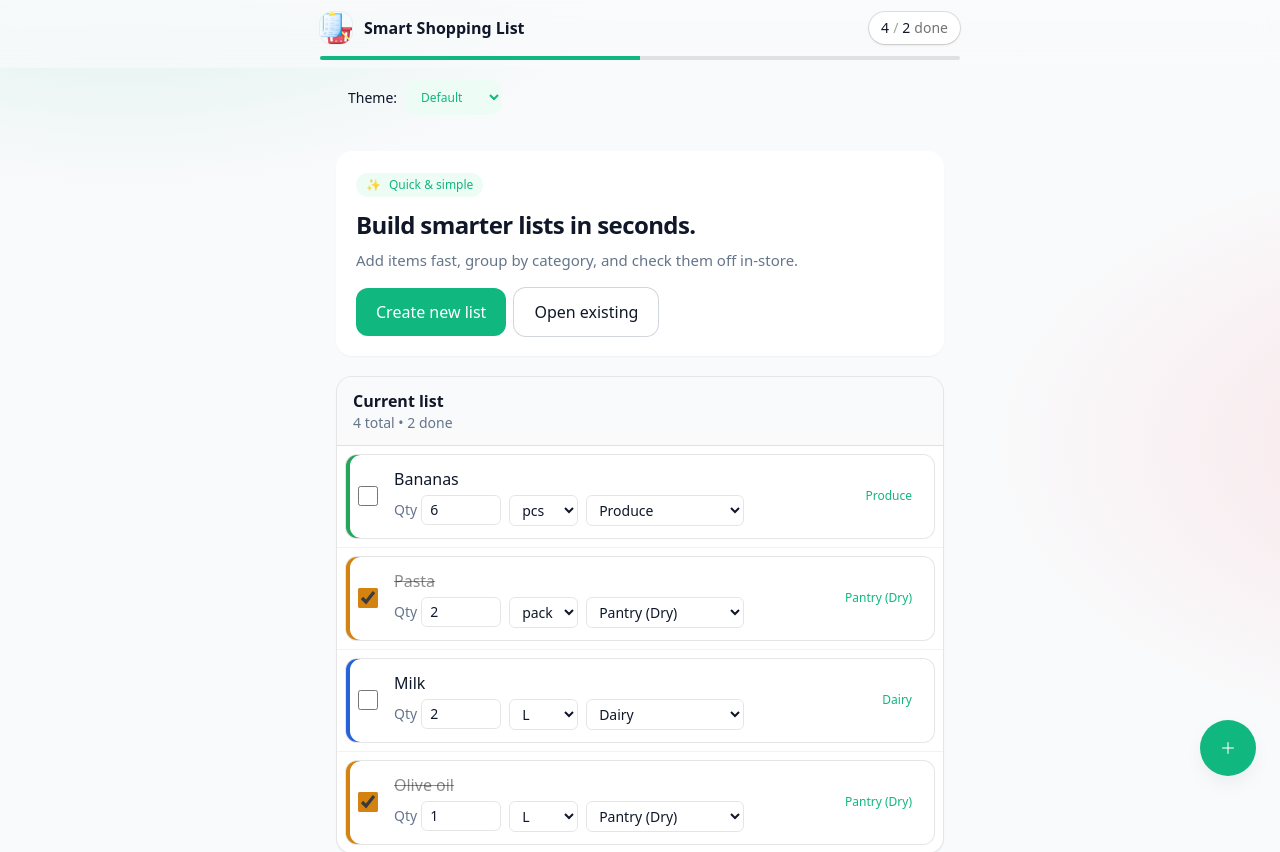
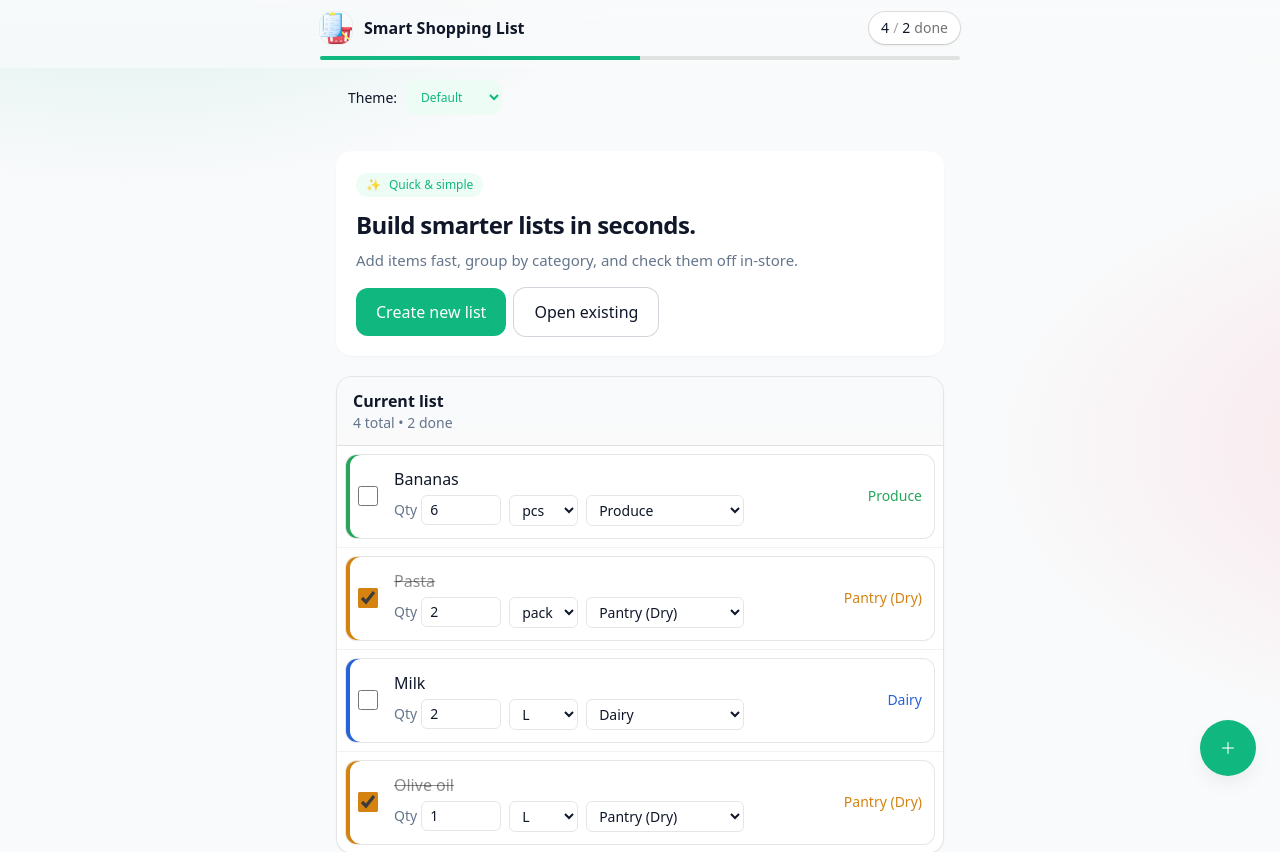
Before and after one commit to Kalikian/smart-shopping-list-frontend, a React (Vite) app: page / in a window 1280 px wide. Shown: the top 852 px of the page. Built offline with nearby package versions, Linux system fonts and the light colour scheme.

Commit message:
feat(ui): add 'Default' category type + neutral styling and UX

```diff
--- a/src/components/List.tsx
+++ b/src/components/List.tsx
@@ -7,7 +7,9 @@ import ListItem, { type Item, type Category } from "./ListItem";
 // Neutral gray fallback: uses --cat-neutral if defined, else medium gray.
 const NEUTRAL = `hsl(var(--cat-neutral, 0 0% 55%))`;
 
+// Map each category to its color token; include "Default" -> neutral.
 const CATEGORY_COLORS: Record<Category, string> = {
+  Default: NEUTRAL,
   Produce: `hsl(var(--cat-produce))`,
   Dairy: `hsl(var(--cat-dairy))`,
   "Meat & Fish": `hsl(var(--cat-meat))`,
@@ -19,12 +21,10 @@ const CATEGORY_COLORS: Record<Category, string> = {
   "Household & Care": `hsl(var(--cat-household))`,
 };
 
-// ONE-ARG function now: item -> color (or neutral)
+// Returns per-item color (Default/undefined -> neutral)
 function colorForItem(item: Item): string {
-  if (item.category && CATEGORY_COLORS[item.category]) {
-    return CATEGORY_COLORS[item.category];
-  }
-  return NEUTRAL;
+  const cat: Category = item.category ?? "Default";
+  return CATEGORY_COLORS[cat] ?? NEUTRAL;
 }
 
 type ListProps = {
--- a/src/components/ListItem.tsx
+++ b/src/components/ListItem.tsx
@@ -2,6 +2,7 @@
 // Shows colored left bar; checkbox accent matches row color.
 
 export type Category =
+  | "Default"
   | "Produce"
   | "Dairy"
   | "Meat & Fish"
@@ -18,18 +19,19 @@ export type Item = {
   done: boolean;
   amount?: number;   // e.g. 6
   unit?: string;     // "pcs" | "kg" | "g" | "L" | "ml" | "pack" ...
-  category?: Category;
+  category?: Category; // may be undefined -> treated as "Default" in UI
 };
 
 type ListItemProps = {
   item: Item;
   onToggle: (id: string) => void;
   onChange: (patch: Partial<Item>) => void;
-  color: string; // e.g. 'hsl(var(--cat-produce))'
+  color: string; // e.g. 'hsl(var(--cat-produce))' or neutral for Default
 };
 
-// Narrow the select options to Category literals
+// Options shown in the category <select>
 export const CATEGORIES = [
+  "Default",          // ✅ put first for clarity
   "Produce",
   "Dairy",
   "Meat & Fish",
@@ -45,6 +47,8 @@ const UNITS = ["pcs", "kg", "g", "L", "ml", "pack"] as const;
 
 export default function ListItem({ item, onToggle, onChange, color }: ListItemProps) {
   const step = item.unit === "kg" || item.unit === "L" ? 0.1 : 1;
+
+  const categoryLabel: Category = item.category ?? "Default";
 
   return (
     <li className="p-2">
@@ -62,7 +66,7 @@ export default function ListItem({ item, onToggle, onChange, color }: ListItemPr
           style={{ accentColor: color }}
         />
 
-        {/* Name */}
+        {/* Name + inline controls */}
         <div className="min-w-0 flex-1 py-3">
           <div className={`font-medium truncate ${item.done ? "line-through text-black/45" : ""}`}>
             {item.name}
@@ -104,14 +108,12 @@ export default function ListItem({ item, onToggle, onChange, color }: ListItemPr
             {/* category */}
             <select
               className="rounded-md border border-black/10 px-2 py-1"
-              value={item.category ?? ""}
+              value={categoryLabel} // ✅ treat undefined as "Default"
               onChange={(e) => {
-                // Narrow string to Category | undefined
-                const val = (e.target.value || undefined) as Category | undefined;
+                const val = e.target.value as Category;
                 onChange({ category: val });
               }}
             >
-              <option value="">Category</option>
               {CATEGORIES.map((c) => (
                 <option key={c} value={c}>
                   {c}
@@ -121,18 +123,13 @@ export default function ListItem({ item, onToggle, onChange, color }: ListItemPr
           </div>
         </div>
 
-        {/* Visual category chip */}
-        {item.category && (
-          <span
-            className="chip mr-3 mb-3 sm:mb-0"
-            style={{
-              backgroundColor: `${color} / 0.12`,
-              borderColor: `${color} / 0.35`,
-            }}
-          >
-            {item.category}
-          </span>
-        )}
+        {/* Visual category chip (always show, label reflects Default) */}
+        <span
+          className="mr-3 mb-3 sm:mb-0 text-sm font-medium"
+          style={{ color }}
+        >
+          {categoryLabel}
+        </span>
       </div>
     </li>
   );
```
